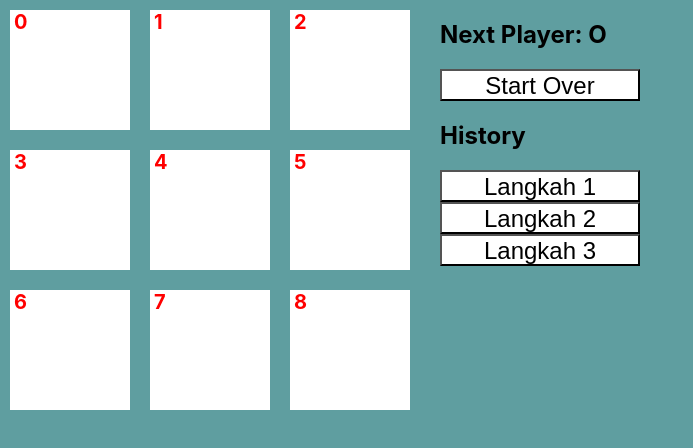
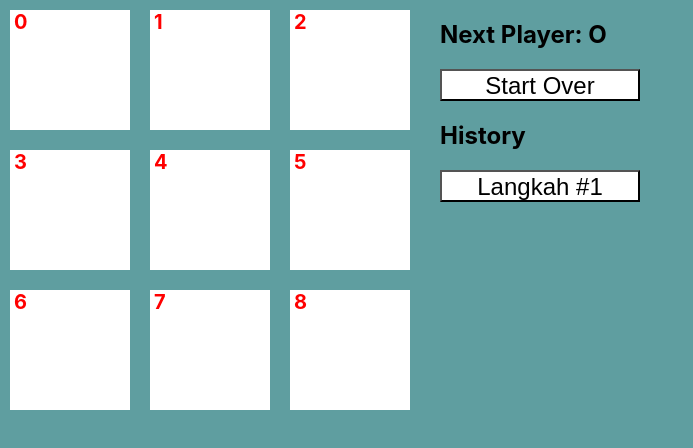
Before and after one commit to seanopla/tactactoe-react, a React (Vite) app: page / in a window 1280 px wide. Shown: the top 448 px of the page, without its empty margins (0-693 px from the left). Built offline with nearby package versions, Linux system fonts and the light colour scheme.

Commit message:
"Refactor Tic-Tac-Toe game to use timeline state, update Board and Timeline components"

```diff
--- a/src/App.jsx
+++ b/src/App.jsx
@@ -8,42 +8,47 @@ import GameInfo from "./components/GameInfo"
 import Timeline from "./components/Timeline"
 
 const App = () => {
-  const [isXNext, setIsXNext] = useState(false)
-  const [board, setBoard] = useState(Array(9).fill(null))
+  const [timeline, setTimeline] = useState([
+    {
+      isXNext: false,
+      board: Array(9).fill(null),
+    },
+  ])
+
+  const board = timeline[timeline.length - 1].board
+  const isXNext = timeline[timeline.length - 1].isXNext
   const winner = calculateWinner(board)
 
   const handlerResetGameClick = () => {
-    setBoard(Array(9).fill(null))
-    setIsXNext(false)
+    // setBoard(Array(9).fill(null))
+    // setIsXNext(false)
   }
 
   const handleSquareClick = (index) => {
-    if (winner) return
-    setBoard((currBoard) => {
-      const newBoard = [...currBoard]
+    if (winner || board[index]) return
 
-      if (newBoard[index]) {
-        return newBoard
-      }
+    const newBoard = [...board]
+    newBoard[index] = isXNext ? "X" : "O"
 
-      newBoard[index] = isXNext ? "X" : "O"
-
-      setIsXNext(!isXNext)
-      return newBoard
-    })
-    console.log("CLICKED SQUARE NUMBER")
+    setTimeline([
+      ...timeline,
+      {
+        board: newBoard,
+        isXNext: !isXNext,
+      },
+    ])
   }
 
   return (
     <div className="container">
-      <Board board={board} handleSquareClick={handleSquareClick} />
+      <Board board={board} onAction={handleSquareClick} />
       <div>
         <GameInfo
           winner={winner}
           handlerResetGameClick={handlerResetGameClick}
           isXNext={isXNext}
         />
-        <Timeline />
+        <Timeline timeline={timeline} />
       </div>
     </div>
   )
--- a/src/components/Board.jsx
+++ b/src/components/Board.jsx
@@ -1,7 +1,11 @@
 import React from "react"
 import Square from "./Square"
 
-const Board = ({ board, handleSquareClick }) => {
+const Board = ({ board, onAction }) => {
+  const handleSquareClick = (index) => {
+    onAction(index)
+  }
+
   return (
     <div className="board">
       <div className="row">
--- a/src/components/Timeline.jsx
+++ b/src/components/Timeline.jsx
@@ -1,13 +1,13 @@
 import React from "react"
 import Button from "./Button"
 
-const Timeline = () => {
+const Timeline = ({ timeline, onTimeline }) => {
   return (
     <>
       <h2>History</h2>
-      <Button>Langkah 1</Button>
-      <Button>Langkah 2</Button>
-      <Button>Langkah 3</Button>
+      {timeline.map((_, index) => (
+        <Button key={index}>Langkah #{index + 1}</Button>
+      ))}
     </>
   )
 }
```
